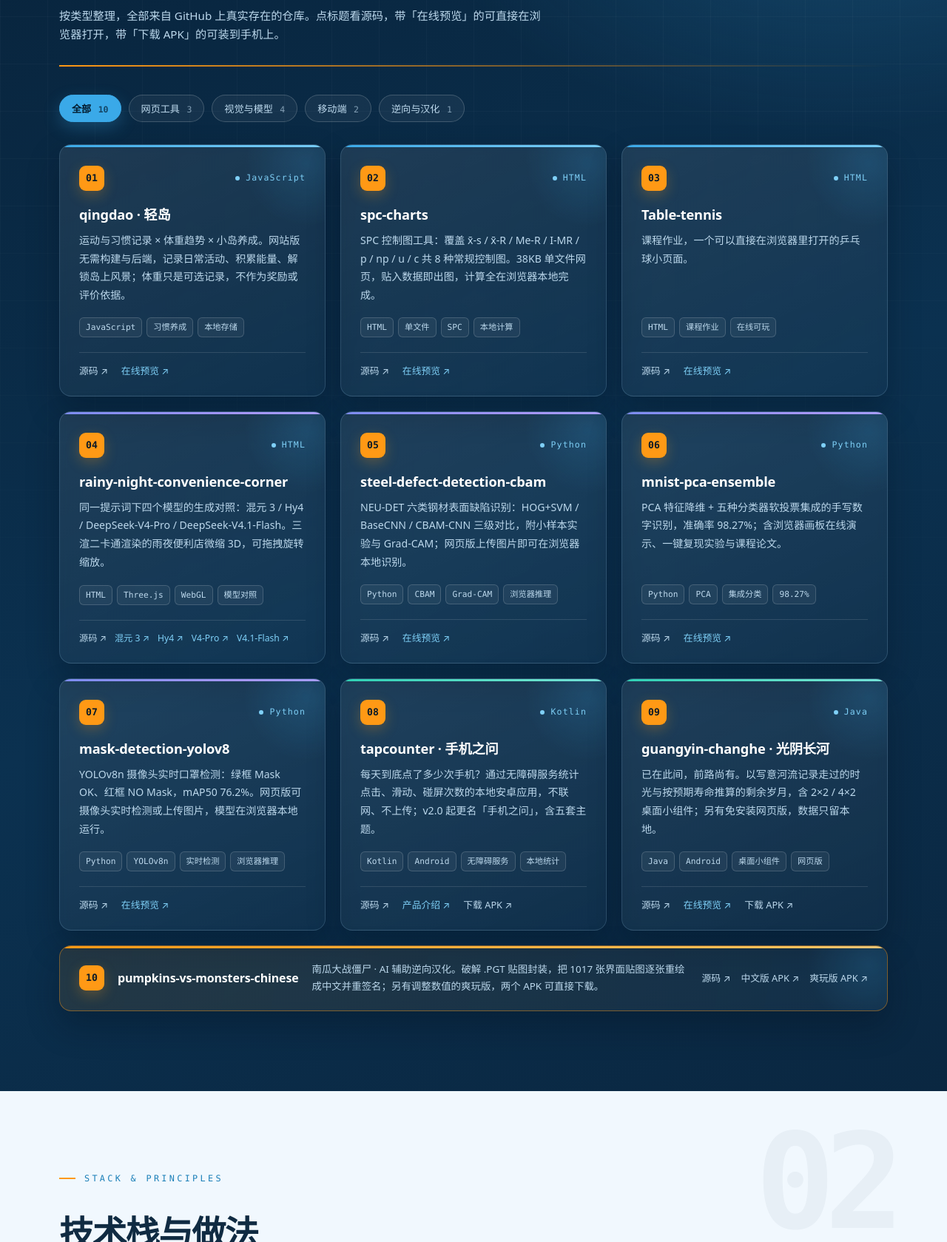
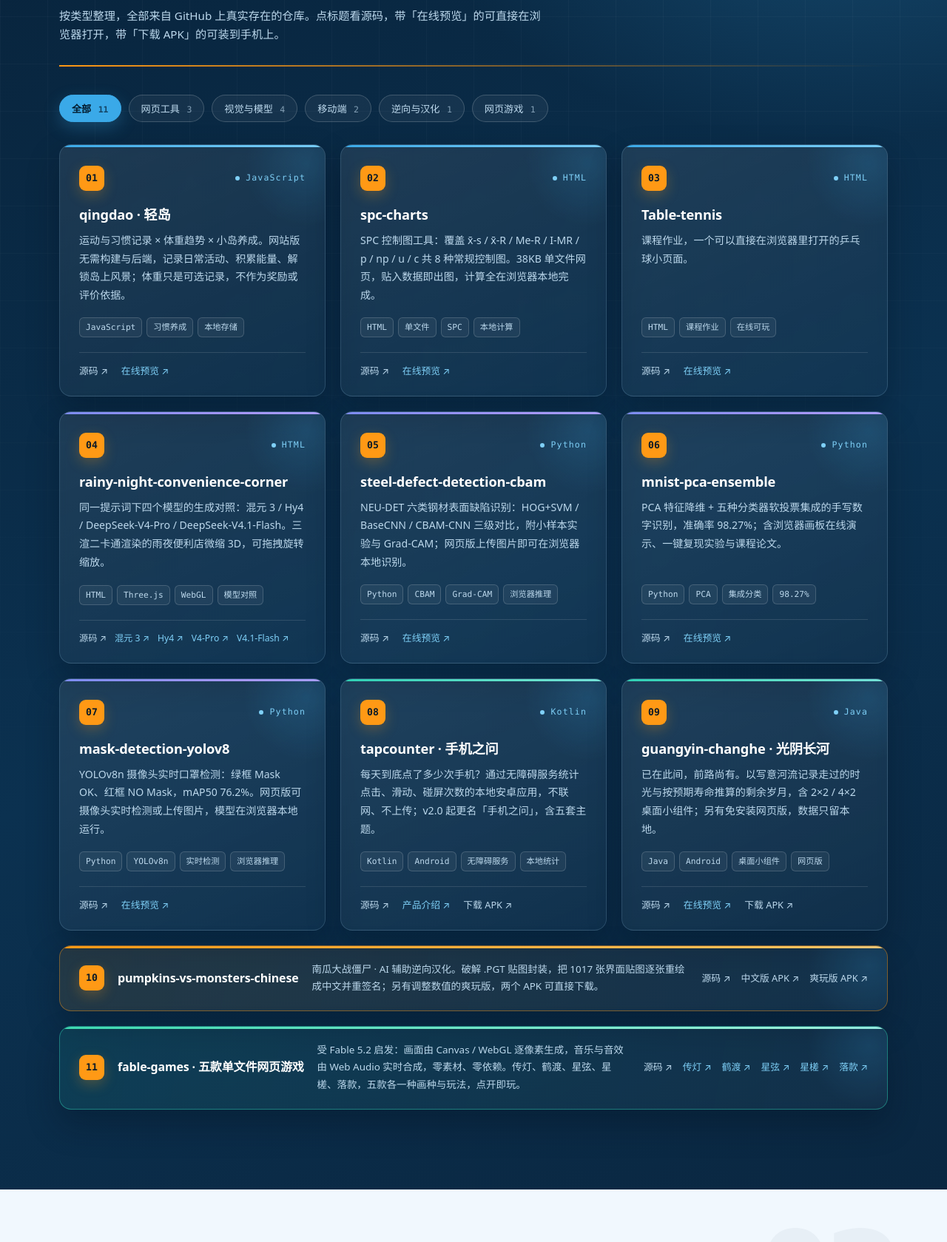
Before and after one commit to yukhughkui/yukhughkui.github.io, a plain HTML site: page index.html in a window 1280 px wide. Shown: the part 1121-2800 px from the top of the page at 74% size. Drawn offline with Linux system fonts and the light colour scheme.

Commit message:
Add fable-games feature card with five game links, update stats and filters

```diff
--- a/index.html
+++ b/index.html
@@ -236,6 +236,7 @@ button{font-family:inherit}
 .card[data-cat="vision"]::before{background:linear-gradient(90deg,#7C8CF0,#B79BFF)}
 .card[data-cat="mobile"]::before{background:linear-gradient(90deg,#2FD0B4,#7CE8D4)}
 .card[data-cat="reverse"]::before{background:linear-gradient(90deg,var(--orange),#FFC766)}
+.card[data-cat="games"]::before{background:linear-gradient(90deg,#3ED8B0,#A0F0DC)}
 .card::after{
   content:"";position:absolute;right:-60px;top:-60px;width:170px;height:170px;border-radius:50%;
   background:radial-gradient(circle,rgba(58,169,232,.16),transparent 70%);pointer-events:none;
@@ -363,6 +364,10 @@ footer a:hover{color:var(--orange)}
   .wide-row .summary{margin:0;flex:1;min-width:0;font-size:.84rem}
   .wide-row .tech{display:none}
   .wide-row .links{border-top:0;padding-top:0;flex:none;gap:14px}
+  .wide-row-teal{
+    border-color:rgba(47,208,180,.45);
+    background:linear-gradient(100deg,rgba(47,208,180,.10),rgba(255,255,255,.035));
+  }
 }
 
 /* ---------- responsive ---------- */
@@ -433,9 +438,9 @@ footer a:hover{color:var(--orange)}
         <a class="btn" href="https://github.com/yukhughkui?tab=repositories" target="_blank" rel="noopener">GitHub 仓库 ↗</a>
       </div>
       <div class="stats">
-        <div class="stat"><b>10</b><span>公开作品</span></div>
+        <div class="stat"><b>11</b><span>公开作品</span></div>
         <div class="stat"><b>05</b><span>主要语言</span></div>
-        <div class="stat"><b>09</b><span>在线预览</span></div>
+        <div class="stat"><b>10</b><span>在线预览</span></div>
         <div class="stat"><b>01</b><span>原则：够用就好</span></div>
       </div>
     </div>
@@ -444,7 +449,7 @@ footer a:hover{color:var(--orange)}
 
   <div class="strip" aria-hidden="true">
     <div class="wrap strip-inner">
-      <i></i><strong>SELECTED WORK</strong><i></i><span>10 PROJECTS</span><i></i><span>09 LIVE DEMOS</span><i></i><span>LOCAL FIRST</span>
+      <i></i><strong>SELECTED WORK</strong><i></i><span>11 PROJECTS</span><i></i><span>10 LIVE DEMOS</span><i></i><span>LOCAL FIRST</span>
       <i></i><span>SINGLE FILE</span><i></i><span>NO SIGN-UP</span><i></i><span>OPEN IN BROWSER</span>
     </div>
   </div>
@@ -460,11 +465,12 @@ footer a:hover{color:var(--orange)}
       </div>
 
       <div class="filters reveal" role="group" aria-label="按类型筛选作品">
-        <button type="button" data-filter="all" class="active">全部 <span>10</span></button>
+        <button type="button" data-filter="all" class="active">全部 <span>11</span></button>
         <button type="button" data-filter="web">网页工具 <span>3</span></button>
         <button type="button" data-filter="vision">视觉与模型 <span>4</span></button>
         <button type="button" data-filter="mobile">移动端 <span>2</span></button>
         <button type="button" data-filter="reverse">逆向与汉化 <span>1</span></button>
+        <button type="button" data-filter="games">网页游戏 <span>1</span></button>
       </div>
 
 
@@ -586,6 +592,21 @@ footer a:hover{color:var(--orange)}
           </div>
         </article>
 
+        <article class="card reveal wide-row wide-row-teal" data-cat="games">
+          <div class="card-top"><span class="num">11</span><span class="lang">HTML</span></div>
+          <h3><a href="https://github.com/yukhughkui/fable-games" target="_blank" rel="noopener">fable-games · 五款单文件网页游戏</a></h3>
+          <p class="summary">受 Fable 5.2 启发：画面由 Canvas / WebGL 逐像素生成，音乐与音效由 Web Audio 实时合成，零素材、零依赖。传灯、鹤渡、星弦、星槎、落款，五款各一种画种与玩法，点开即玩。</p>
+          <div class="tech"><span>单文件</span><span>Canvas</span><span>Web Audio</span></div>
+          <div class="links">
+            <a href="https://github.com/yukhughkui/fable-games" target="_blank" rel="noopener">源码 ↗</a>
+            <a class="live" href="https://yukhughkui.github.io/fable-games/passing-lamp/" target="_blank" rel="noopener">传灯 ↗</a>
+            <a class="live" href="https://yukhughkui.github.io/fable-games/azure-crane/" target="_blank" rel="noopener">鹤渡 ↗</a>
+            <a class="live" href="https://yukhughkui.github.io/fable-games/astral-chord/" target="_blank" rel="noopener">星弦 ↗</a>
+            <a class="live" href="https://yukhughkui.github.io/fable-games/lumen-drift/" target="_blank" rel="noopener">星槎 ↗</a>
+            <a class="live" href="https://yukhughkui.github.io/fable-games/luokuan/" target="_blank" rel="noopener">落款 ↗</a>
+          </div>
+        </article>
+
       </div>
     </div>
   </section>
@@ -616,6 +637,7 @@ footer a:hover{color:var(--orange)}
             <li>PCA · 集成分类 <em>降维与识别</em></li>
             <li>Three.js · WebGL <em>3D 场景</em></li>
             <li>SPC 控制图 <em>统计可视化</em></li>
+            <li>Web Audio <em>程序化配乐</em></li>
           </ul>
         </div>
         <div class="stack-col">
```
